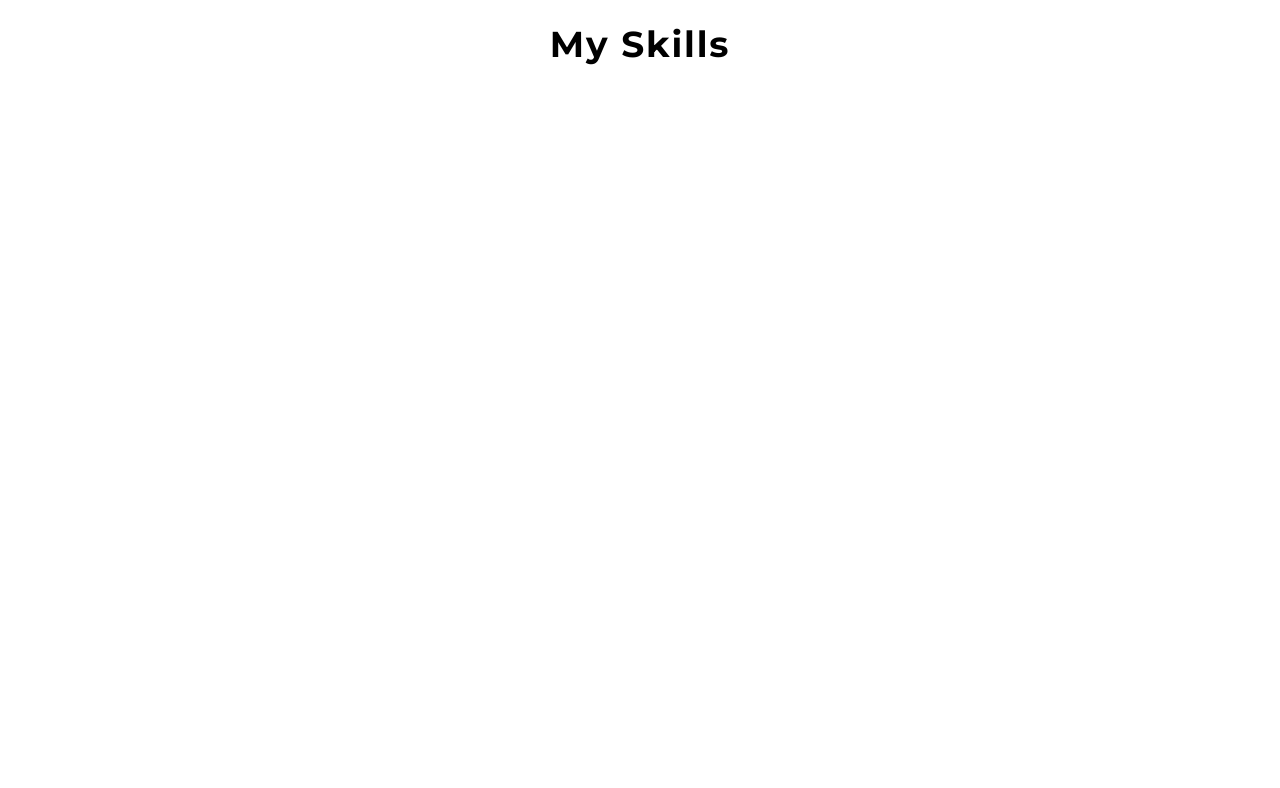
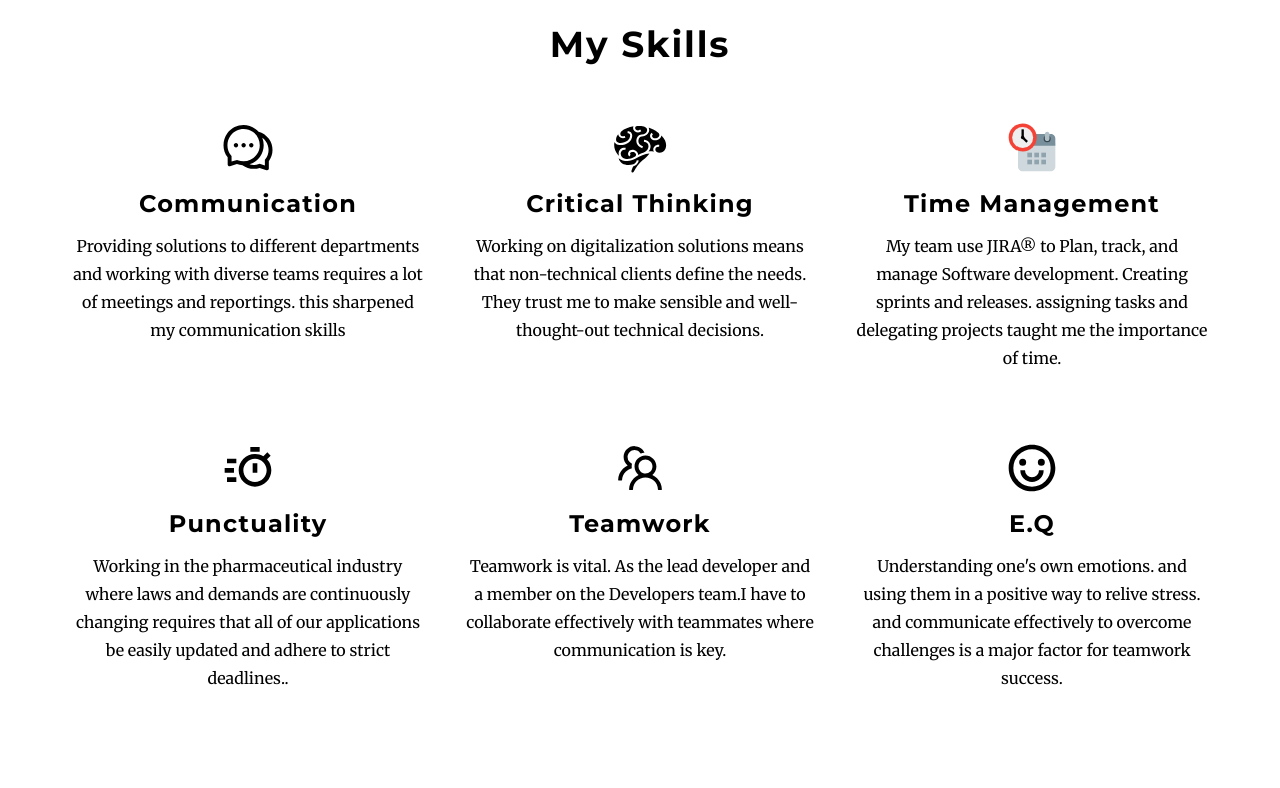
Before and after one commit to ouss4m4/ssrportfolio, a Next.js app: page / in a window 1280 px wide. Shown: the part 6180-6968 px from the top of the page. Built offline with nearby package versions, Linux system fonts and the light colour scheme.

Commit message:
installed sharp

```diff
--- a/package.json
+++ b/package.json
@@ -13,7 +13,8 @@
     "react": "17.0.2",
     "react-dom": "17.0.2",
     "react-icons": "^4.3.1",
-    "react-intersection-observer": "^8.33.0"
+    "react-intersection-observer": "^8.33.0",
+    "sharp": "^0.29.3"
   },
   "devDependencies": {
     "@types/node": "16.11.10",
--- a/pages/index.tsx
+++ b/pages/index.tsx
@@ -36,6 +36,7 @@
             quality="100"
             width="1920"
             height="548"
+            priority
           />
           <div className="absolute z-20 top-16 left-24 lg:h-full lg:top-0 lg:left-20 ">
             <div className="flex flex-col h-full lg:justify-center gap-y-2 lg:gap-y-8">
--- a/sections/Skills.tsx
+++ b/sections/Skills.tsx
@@ -1,44 +1,22 @@
 import { NextPage } from "next";
-const { motion, useAnimation } = require("framer-motion");
-import { useInView } from "react-intersection-observer";
 import { BiTimer } from "react-icons/bi";
 import { FcOvertime } from "react-icons/fc";
 import { AiOutlineTeam, AiOutlineComment } from "react-icons/ai";
 import { GiBrain } from "react-icons/gi";
 import { RiEmotionHappyLine } from "react-icons/ri";
-import { fadeInUp, stagger } from "../data/animation";
-import { useEffect } from "react";
 
 const Skills: NextPage = () => {
-  const staggerControl = useAnimation();
-  const { inView, ref } = useInView();
-  useEffect(() => {
-    if (inView) {
-      console.log("eww ?", inView);
-      staggerControl.start(stagger.animate);
-    } else {
-      staggerControl.start(stagger.initial);
-    }
-  }, [staggerControl, inView]);
   return (
     <section className="container max-w-6xl px-2 mx-auto mt-8 font-lines ">
       <h2
         id="skills"
         className="pt-8 text-4xl font-bold tracking-wider text-center m-14 font-headers"
-        ref={ref}
       >
         My Skills
       </h2>
       <div>
-        <motion.div
-          className="grid grid-cols-1 gap-10 md:grid-cols-2 lg:grid-cols-3"
-          animate={staggerControl}
-          initial="initial"
-        >
-          <motion.div
-            className="flex flex-col items-center text-center"
-            variants={fadeInUp}
-          >
+        <div className="grid grid-cols-1 gap-10 md:grid-cols-2 lg:grid-cols-3">
+          <div className="flex flex-col items-center text-center">
             <AiOutlineComment className="w-14 h-14" />
             <h3 className="my-3 text-2xl font-bold tracking-wider font-headers">
               Communication
@@ -48,11 +26,8 @@
               diverse teams requires a lot of meetings and reportings. this
               sharpened my communication skills
             </p>
-          </motion.div>
-          <motion.div
-            className="flex flex-col items-center text-center"
-            variants={fadeInUp}
-          >
+          </div>
+          <div className="flex flex-col items-center text-center">
             <GiBrain className="w-14 h-14" />
             <h3 className="my-3 text-2xl font-bold tracking-wider font-headers">
               Critical Thinking
@@ -62,11 +37,8 @@
               clients define the needs. They trust&nbsp;me to make sensible and
               well-thought-out technical decisions.
             </p>
-          </motion.div>
-          <motion.div
-            className="flex flex-col items-center text-center"
-            variants={fadeInUp}
-          >
+          </div>
+          <div className="flex flex-col items-center text-center">
             <FcOvertime className="w-14 h-14" />
 
             <h3 className="my-3 text-2xl font-bold tracking-wider font-headers">
@@ -85,11 +57,8 @@
               and releases. assigning tasks and delegating projects taught me
               the importance of time.
             </p>
-          </motion.div>
-          <motion.div
-            className="flex flex-col items-center text-center"
-            variants={fadeInUp}
-          >
+          </div>
+          <div className="flex flex-col items-center text-center">
             <BiTimer className="w-14 h-14" />
 
             <h3 className="my-3 text-2xl font-bold tracking-wider font-headers">
@@ -100,11 +69,8 @@
               continuously changing requires that all of our applications be
               easily updated and adhere to strict deadlines..
             </p>
-          </motion.div>
-          <motion.div
-            className="flex flex-col items-center text-center"
-            variants={fadeInUp}
-          >
+          </div>
+          <div className="flex flex-col items-center text-center">
             <AiOutlineTeam className="w-14 h-14" />
             <h3 className="my-3 text-2xl font-bold tracking-wider font-headers">
               Teamwork
@@ -114,11 +80,8 @@
               Developers team.I have to collaborate effectively with teammates
               where communication is key.
             </p>
-          </motion.div>
-          <motion.div
-            className="flex flex-col items-center text-center"
-            variants={fadeInUp}
-          >
+          </div>
+          <div className="flex flex-col items-center text-center">
             <RiEmotionHappyLine className="w-14 h-14" />
             <h3 className="my-3 text-2xl font-bold tracking-wider font-headers">
               E.Q
@@ -128,8 +91,8 @@
               positive way to relive stress. and communicate effectively to
               overcome challenges is a major factor for teamwork success.
             </p>
-          </motion.div>
-        </motion.div>
+          </div>
+        </div>
       </div>
     </section>
   );
```
Also changed, not shown: 1 other file (tests, documents, lock files or other folders).
